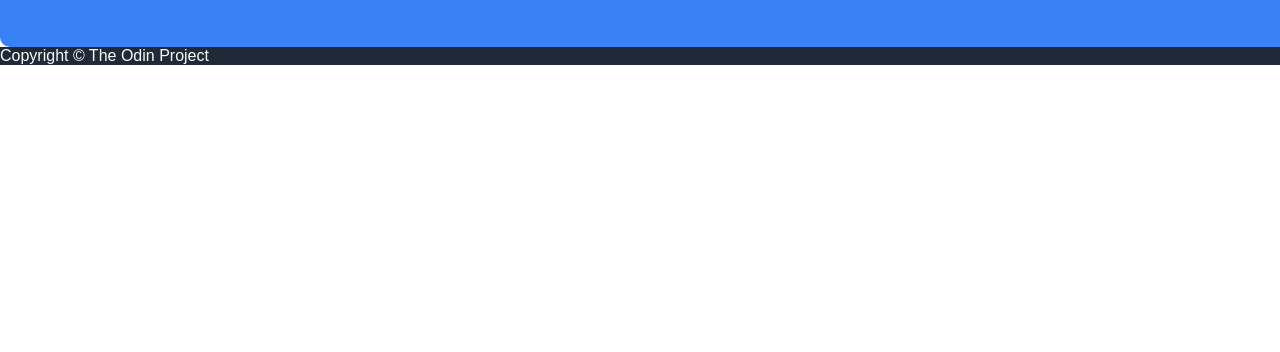
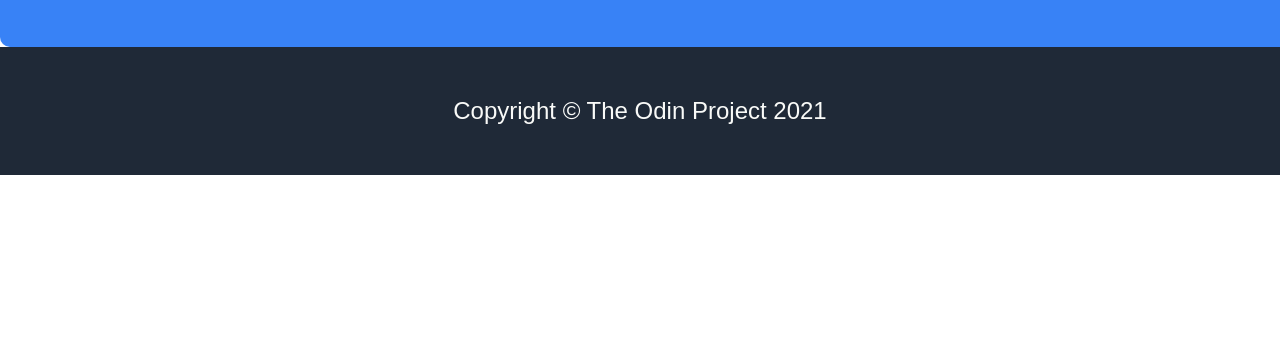
Before and after one commit to Shannqa/odin-landing-page, a plain HTML site: page index.html in a window 1280 px wide. Shown: the part 448-800 px from the top of the page. Drawn offline with Linux system fonts and the light colour scheme.

Commit message:
Style footer-box

```diff
--- a/index.html
+++ b/index.html
@@ -63,7 +63,7 @@
 
     <div class="footer-box">
 
-      Copyright &copy The Odin Project
+      Copyright &copy The Odin Project 2021
 
     </div>
 
--- a/styles.css
+++ b/styles.css
@@ -78,5 +78,8 @@
 .footer-box {
   background-color: #1F2937;
   color: #F9FAF8;
+  font-size: 24px;
+  padding: 50px;
+  text-align: center;
 
 }
```
